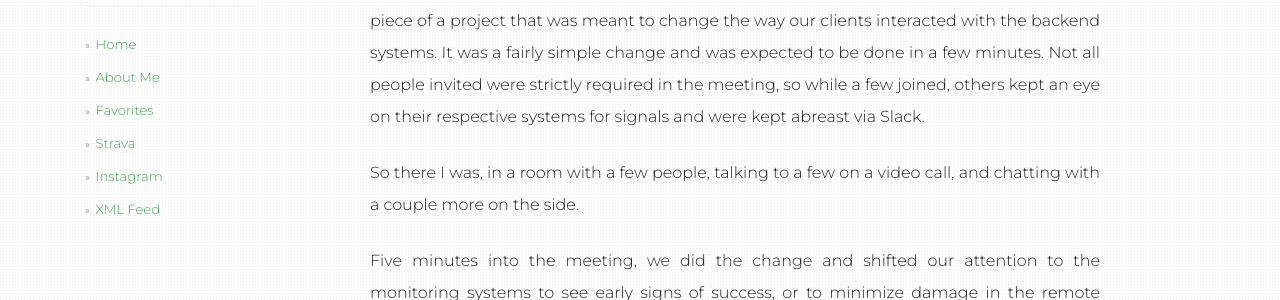
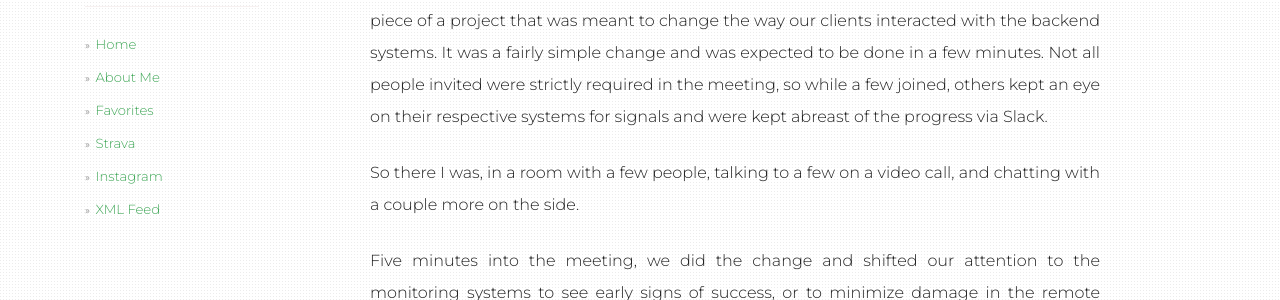
Before and after one commit to outofdesk/outofdesk.github.io, a Jekyll site: the page built from _posts/2020-06-27-simple-and-obvious.md, in a window 1280 px wide and 900 px high. Shown: the part 271-571 px from the top of the window. Built offline with Jekyll 4.4.1, drawn with Linux system fonts in a browser that asks for light colours; nearby versions of some CDN libraries; some of the changed text lies outside the part shown.

Commit message:
update simple and obvious things

```diff
--- a/_posts/2020-06-27-simple-and-obvious.md
+++ b/_posts/2020-06-27-simple-and-obvious.md
@@ -7,7 +7,7 @@ description: "After it was all dealt with, my manager called me on my phone to h
 image: ""
 ---
 
-One afternoon on a weekday, I had a meeting with a few people at work to release the last piece of a project that was meant to change the way our clients interacted with the backend systems. It was a fairly simple change and was expected to be done in a few minutes. Not all people invited were strictly required in the meeting, so while a few joined, others kept an eye on their respective systems for signals and were kept abreast via Slack.
+One afternoon on a weekday, I had a meeting with a few people at work to release the last piece of a project that was meant to change the way our clients interacted with the backend systems. It was a fairly simple change and was expected to be done in a few minutes. Not all people invited were strictly required in the meeting, so while a few joined, others kept an eye on their respective systems for signals and were kept abreast of the progress via Slack.
 
 So there I was, in a room with a few people, talking to a few on a video call, and chatting with a couple more on the side.
 
```
Also changed, not shown: 3 other files.
